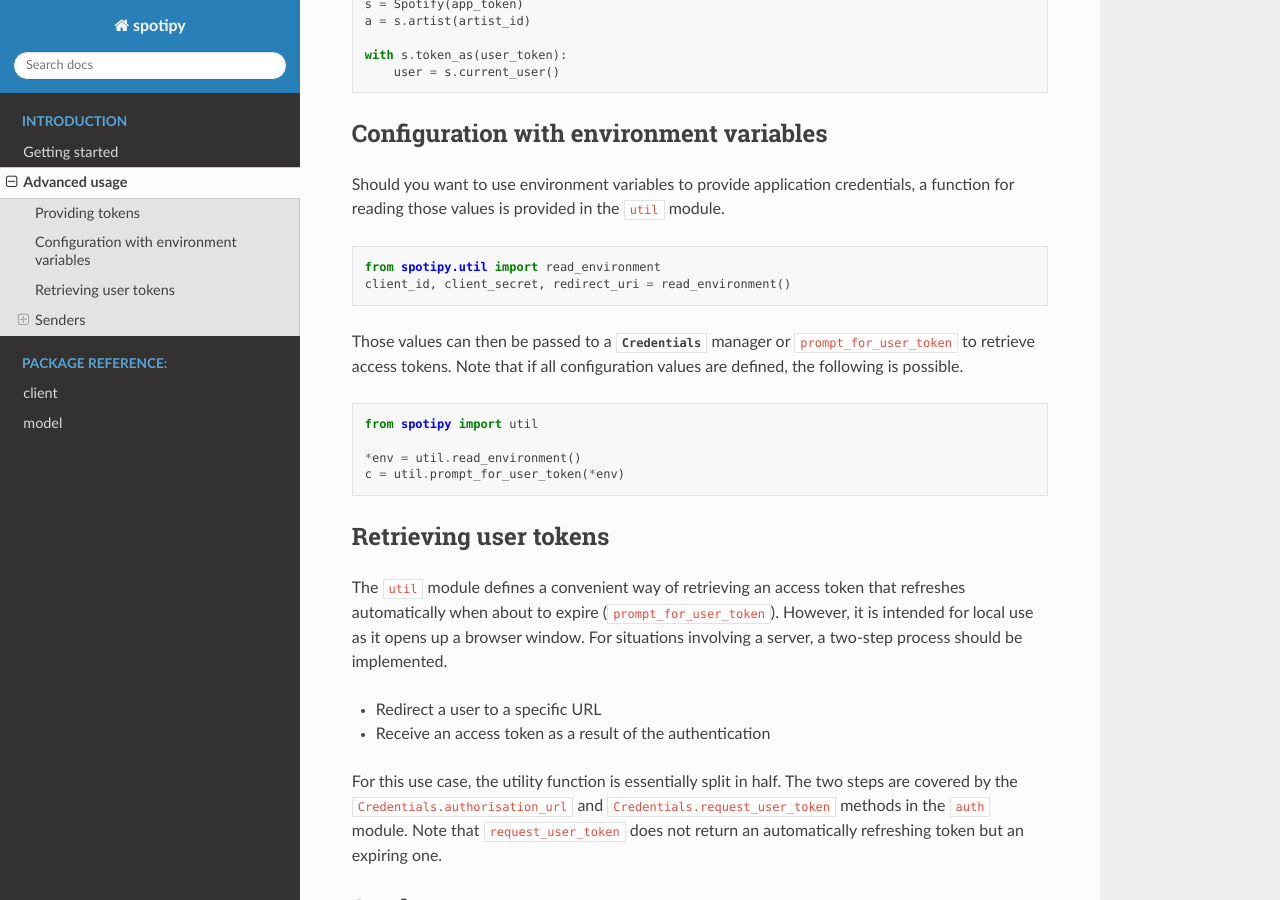
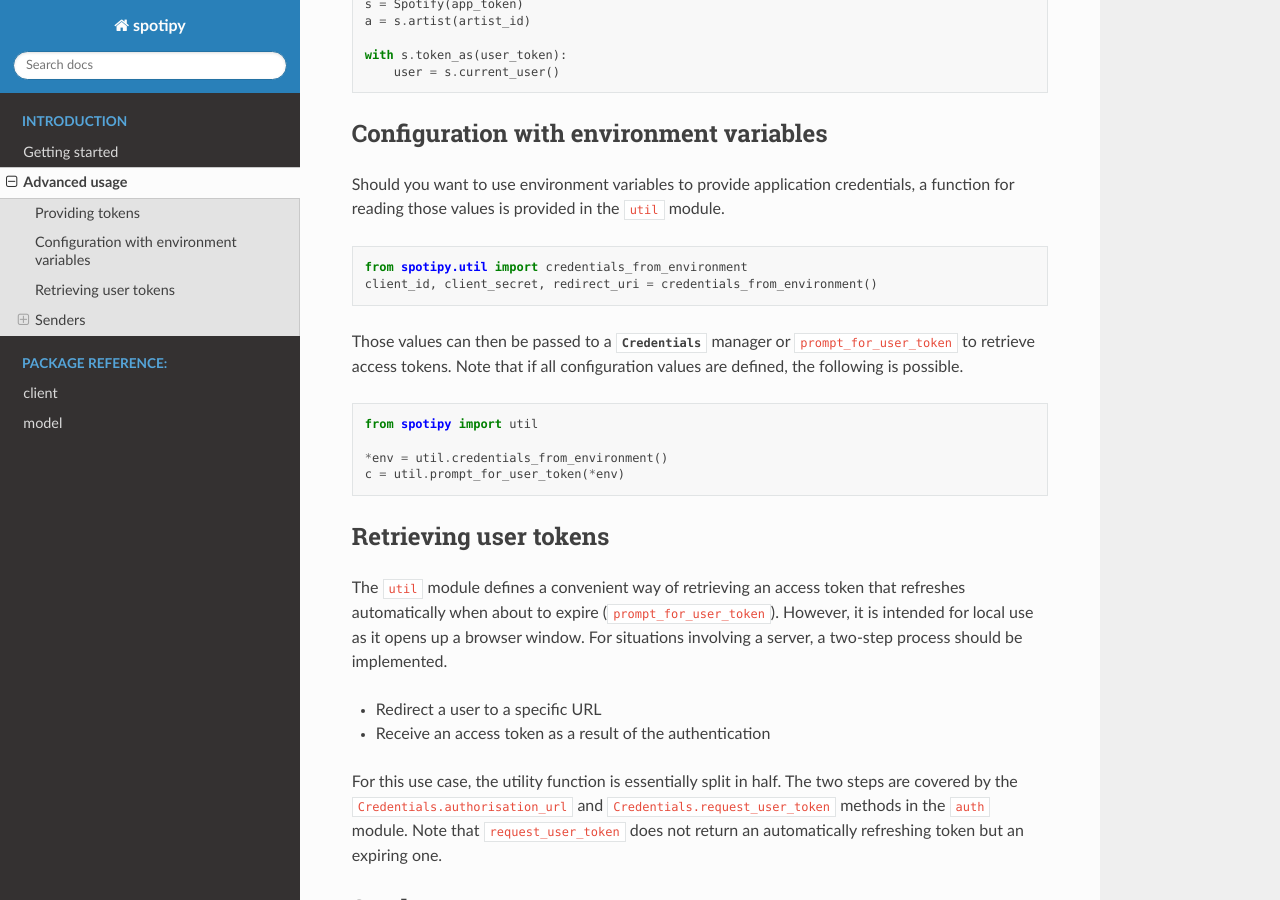
Before and after one commit to felix-hilden/tekore, a Sphinx documentation site: the page built from docs/advanced.rst, in a window 1280 px wide and 900 px high, scrolled down 485 px. Built offline with Sphinx 7.4.7 and the Read the Docs theme 2.0.0, drawn with Linux system fonts in a browser that asks for light colours; the version number could not be read and is left out.

Commit message:
Enable reading arbitrary environment variables

```diff
--- a/docs/advanced.rst
+++ b/docs/advanced.rst
@@ -32,8 +32,8 @@
 
 .. code:: python
 
-   from spotipy.util import read_environment
-   client_id, client_secret, redirect_uri = read_environment()
+   from spotipy.util import credentials_from_environment
+   client_id, client_secret, redirect_uri = credentials_from_environment()
 
 Those values can then be passed to a :class:`Credentials` manager or
 ``prompt_for_user_token`` to retrieve access tokens.
@@ -43,7 +43,7 @@
 
    from spotipy import util
 
-   *env = util.read_environment()
+   *env = util.credentials_from_environment()
    c = util.prompt_for_user_token(*env)
 
 
```
Also changed, not shown: 3 other files.
